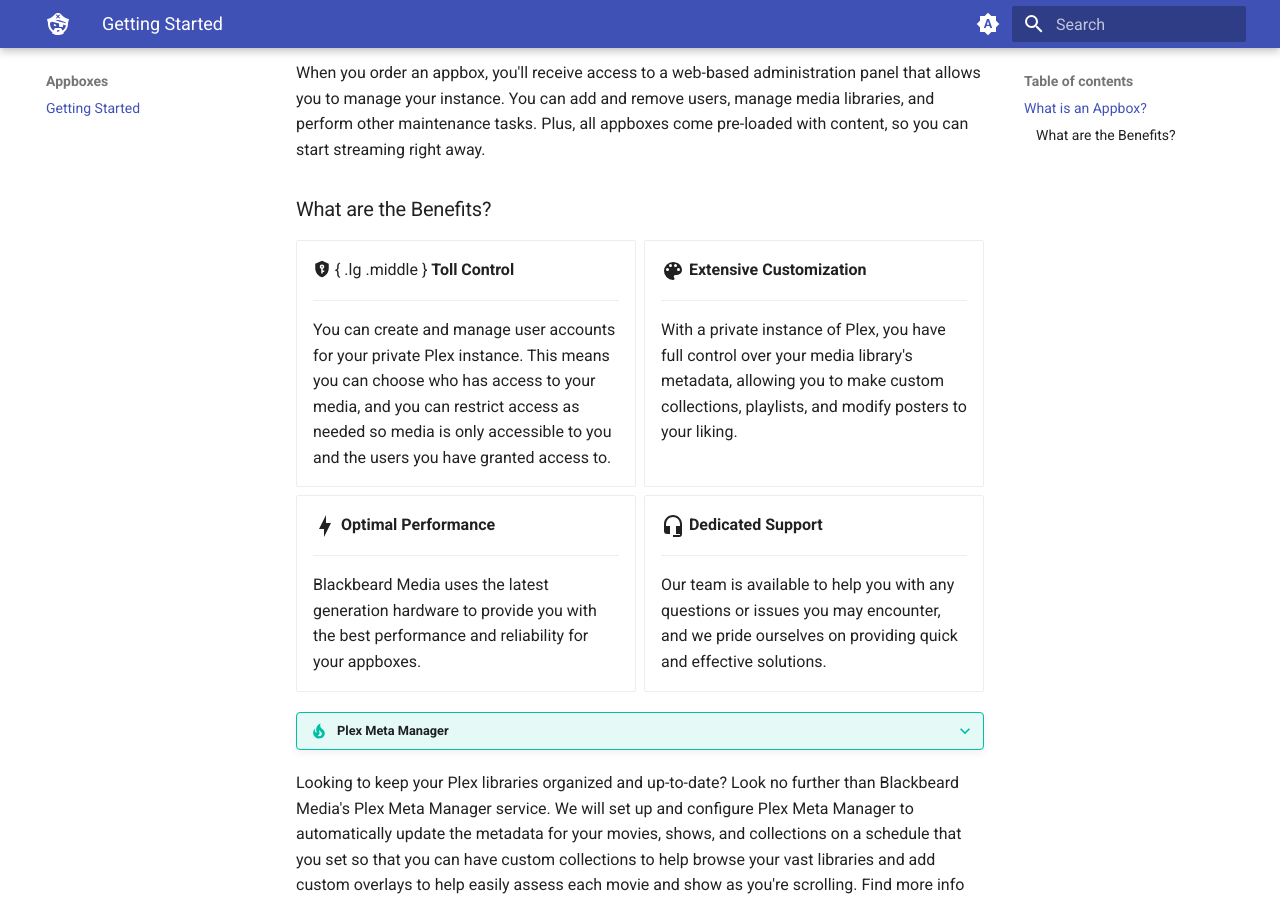
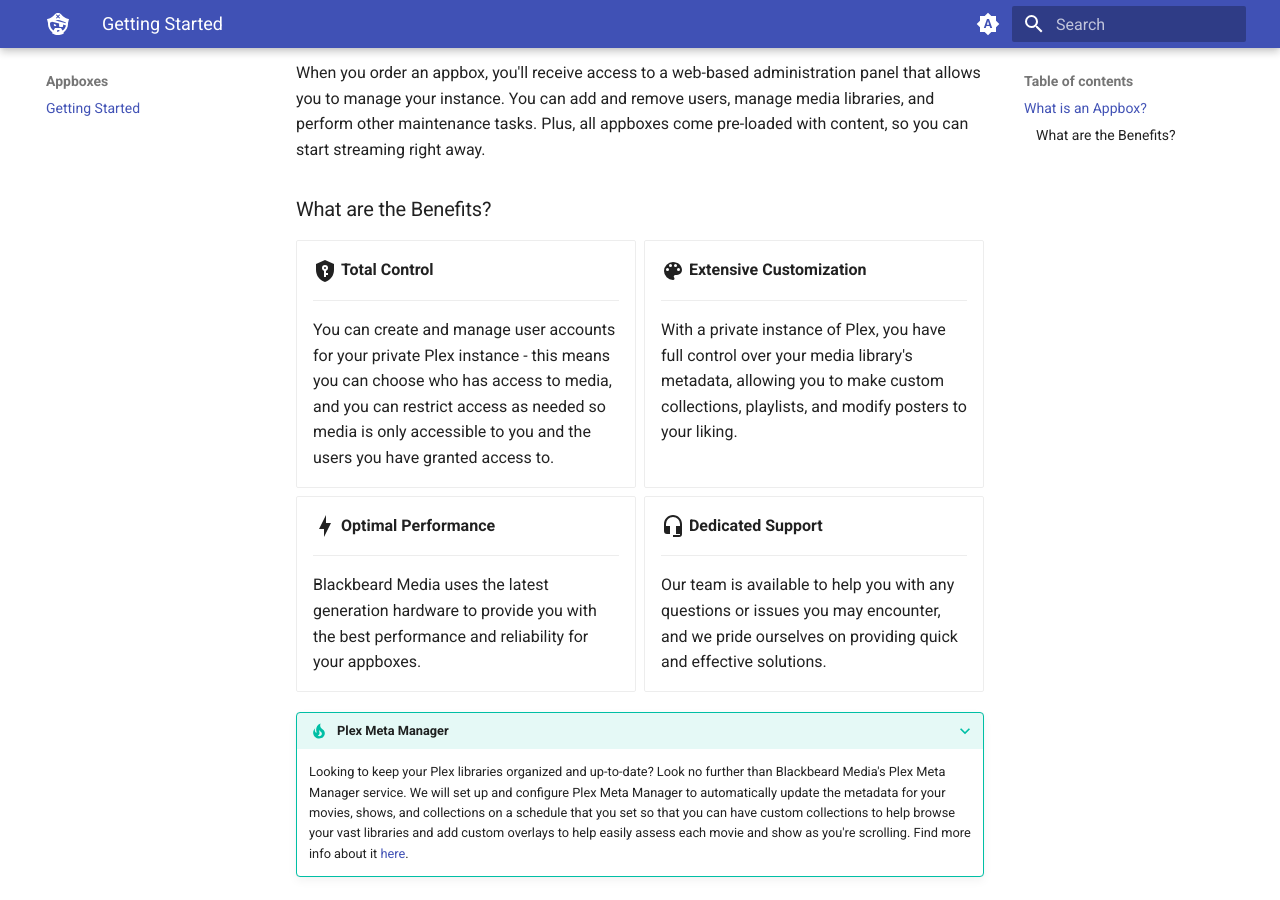
Before and after one commit to neomedia6989/docs-2, an MkDocs documentation site: the page built from docs/appboxes/getting-started.md, in a window 1280 px wide and 900 px high, scrolled down 521 px. Built offline with MkDocs 1.6.1 and Material for MkDocs 9.7.7, drawn with Linux system fonts in a browser that asks for light colours.

Commit message:
Update getting-started.md

```diff
--- a/docs/appboxes/getting-started.md
+++ b/docs/appboxes/getting-started.md
@@ -8,17 +8,15 @@
 
 When you order an appbox, you'll receive access to a web-based administration panel that allows you to manage your instance. You can add and remove users, manage media libraries, and perform other maintenance tasks. Plus, all appboxes come pre-loaded with content, so you can start streaming right away.
 
-
-
 ### What are the Benefits?
 
 <div class="grid cards" markdown>
 
--   :material-shield-key: { .lg .middle } __Toll Control__
+-   :material-shield-key:{ .lg .middle } __Total Control__
 
     ---
 
-    You can create and manage user accounts for your private Plex instance. This means you can choose who has access to your media, and you can restrict access as needed so media is only accessible to you and the users you have granted access to.
+    You can create and manage user accounts for your private Plex instance - this means you can choose who has access to media, and you can restrict access as needed so media is only accessible to you and the users you have granted access to.
 
 -   :material-palette:{ .lg .middle } __Extensive Customization__
 
@@ -43,4 +41,4 @@
 
 ???+ tip "Plex Meta Manager"
 
-  Looking to keep your Plex libraries organized and up-to-date? Look no further than Blackbeard Media's Plex Meta Manager service. We will set up and configure Plex Meta Manager to automatically update the metadata for your movies, shows, and collections on a schedule that you set so that you can have custom collections to help browse your vast libraries and add custom overlays to help easily assess each movie and show as you're scrolling. Find more info about it [here](#).
+    Looking to keep your Plex libraries organized and up-to-date? Look no further than Blackbeard Media's Plex Meta Manager service. We will set up and configure Plex Meta Manager to automatically update the metadata for your movies, shows, and collections on a schedule that you set so that you can have custom collections to help browse your vast libraries and add custom overlays to help easily assess each movie and show as you're scrolling. Find more info about it [here](#).
```
